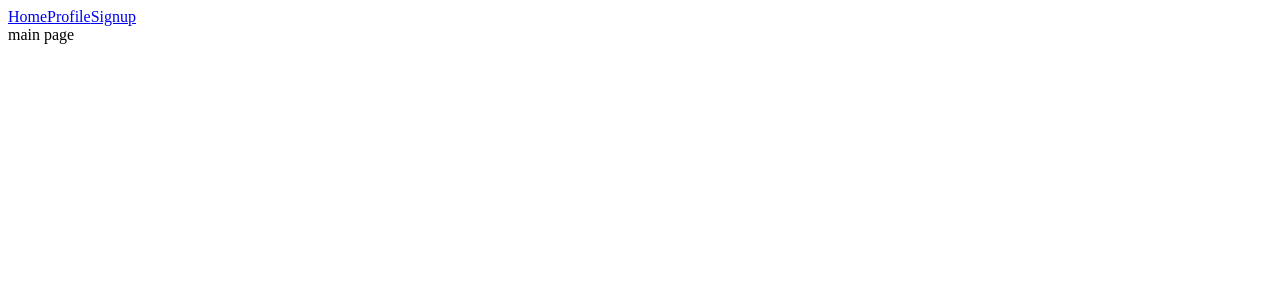
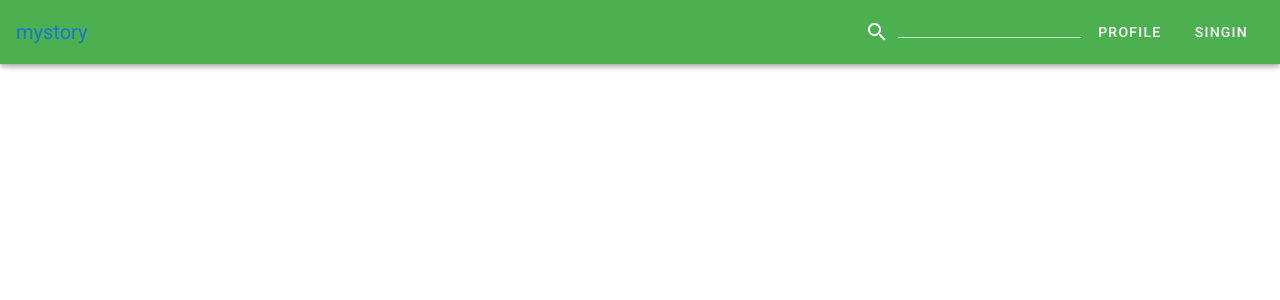
Before and after one commit to hellraris/vue-sns-mystory, a Nuxt app in the folder front/: page / in a window 1280 px wide. Shown: the top 300 px of the page. Built offline with nearby package versions, Linux system fonts and the light colour scheme.

Commit message:
ツールバー追加

```diff
--- a/front/layouts/default.vue
+++ b/front/layouts/default.vue
@@ -1,17 +1,33 @@
 <template>
-  <div>
-    <nav>
-      <nuxt-link to="/">Home</nuxt-link>
-      <nuxt-link to="/profile">Profile</nuxt-link>
-      <nuxt-link to="/signup">Signup</nuxt-link>
-    </nav>
-    <nuxt/>
-  </div>
+  <v-app>
+    <div>
+      <v-toolbar dark color="green">
+        <v-toolbar-title>
+          <nuxt-link to="/">mystory</nuxt-link>
+        </v-toolbar-title>
+        <v-spacer></v-spacer>
+        <v-toolbar-items>
+          <v-text-field prepend-icon="mdi-magnify" :style="{ display: 'flex', alignItems: 'center' }" />
+          <v-btn text nuxt to="/profile" :style="{ display: 'flex', alignItems: 'center' }" >
+            <div>profile</div>
+          </v-btn>
+          <v-btn text nuxt to="/signup" :style="{ display: 'flex', alignItems: 'center' }" >
+            <div>singin</div>
+          </v-btn>
+        </v-toolbar-items>
+      </v-toolbar>
+    </div>
+  </v-app>
 </template>
 
 <script>
-export default {};
+  export default {};
 </script>
 
-<style>
-</style>
+<style scoped>
+  a {
+    display: inline-block;
+    text-decoration: none;
+    color: inherit;
+  }
+</style>>
--- a/front/nuxt.config.js
+++ b/front/nuxt.config.js
@@ -2,7 +2,7 @@ module.exports = {
     head: {
         title: 'mystroy',
     },
-    devModules: [
+    buildModules: [
         '@nuxtjs/vuetify',
     ],
     vuetify: {
```
